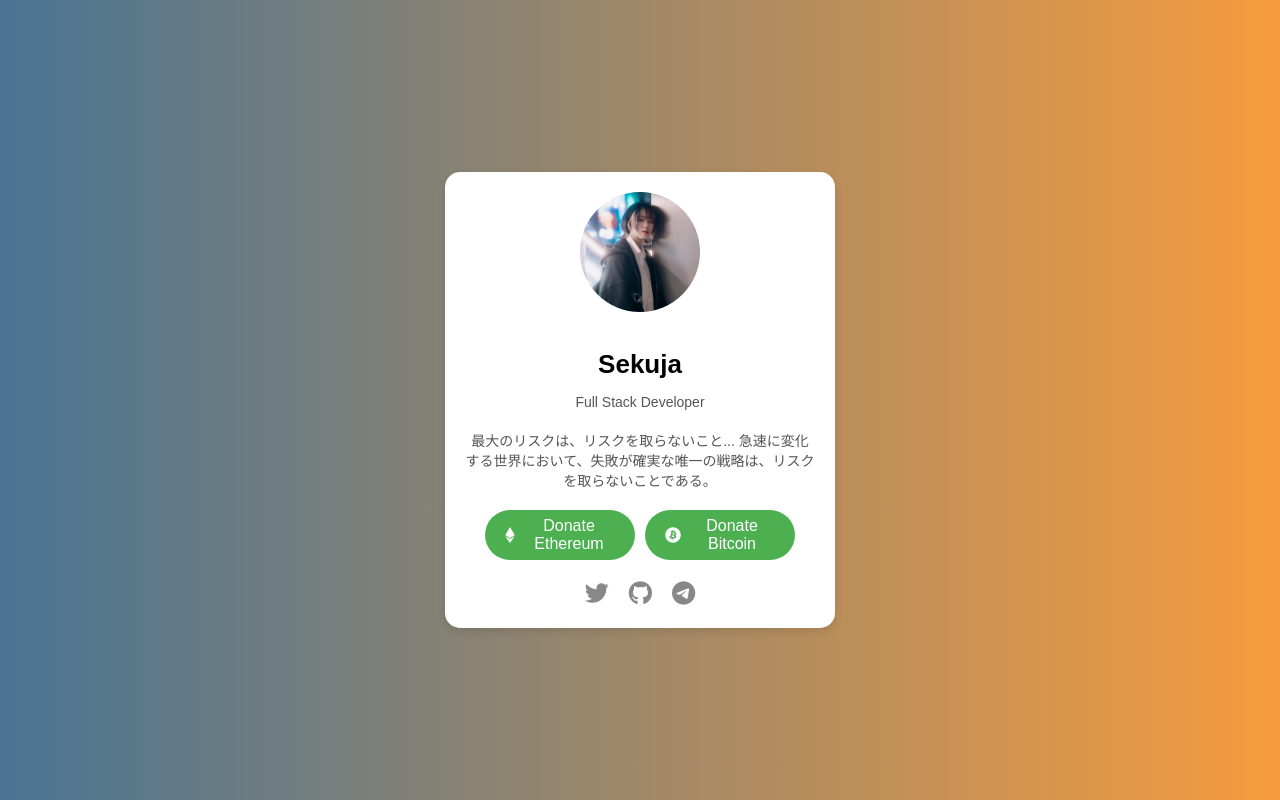
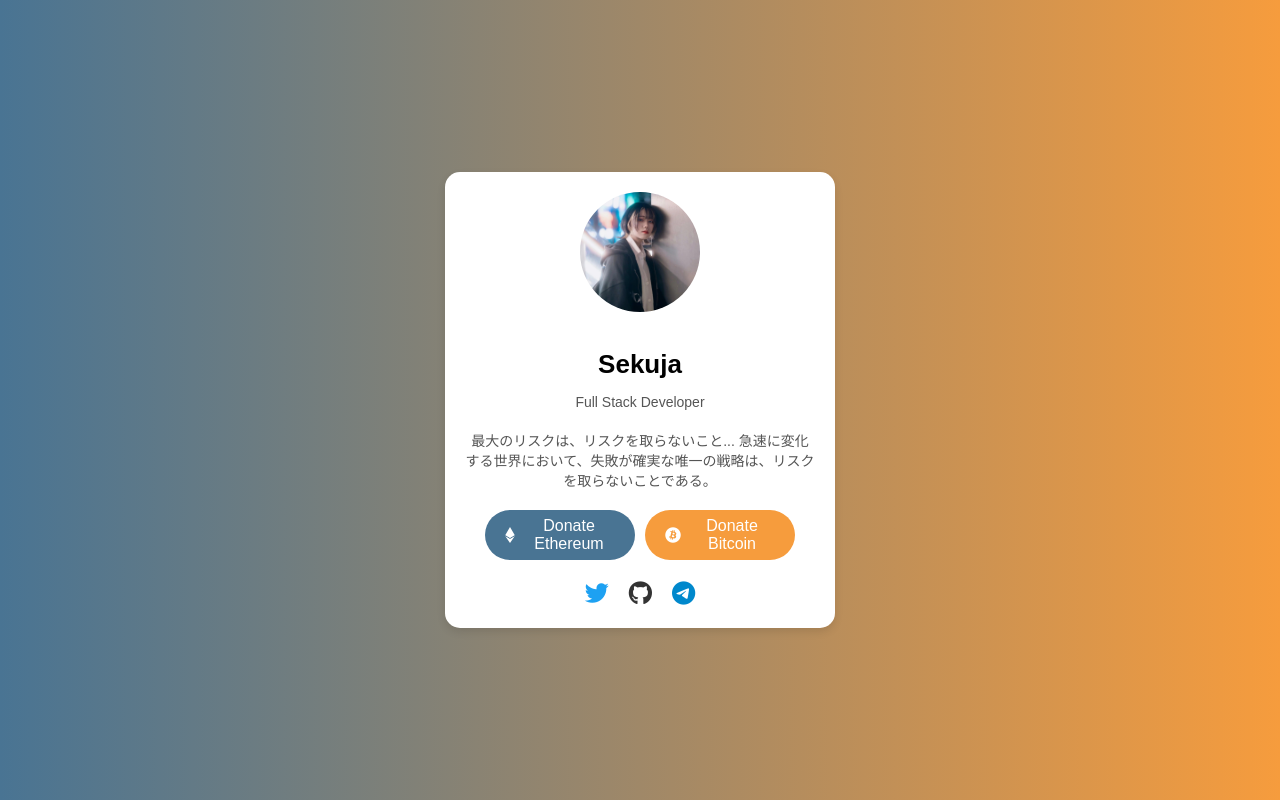
Before and after one commit to sekuja/sekuja.github.io, a plain HTML site: page index.html in a window 1280 px wide. Drawn offline with Linux system fonts and the light colour scheme.

Commit message:
Change social media icon colors

```diff
--- a/index.html
+++ b/index.html
@@ -66,7 +66,6 @@
     }
 
     .donation-buttons button {
-      background-color: #4CAF50;
       color: white;
       text-decoration: none;
       padding: 10px 20px;
@@ -83,8 +82,15 @@
       justify-content: center; /* Center align text and icon */
     }
 
+    #ethereum-btn {
+      background-color: #497493;
+    }
+
+    #bitcoin-btn {
+      background-color: #f69c3d;
+    }
+
     .donation-buttons button:hover {
-      background-color: #45a049;
       transform: translateY(-5px);
     }
 
@@ -96,13 +102,23 @@
     }
 
     .social-icons a {
-      color: #888;
       font-size: 24px;
       transition: color 0.3s ease, transform 0.3s;
     }
 
+    .social-icons a.twitter {
+      color: #1DA1F2;
+    }
+
+    .social-icons a.github {
+      color: #333;
+    }
+
+    .social-icons a.telegram {
+      color: #0088cc;
+    }
+
     .social-icons a:hover {
-      color: #333;
       transform: scale(1.2);
     }
   </style>
@@ -119,9 +135,9 @@
       <button id="bitcoin-btn"><i class="fab fa-bitcoin"></i> Donate Bitcoin</button>
     </div>
     <div class="social-icons">
-      <a href="https://x.com/0xSekuja" target="_blank"><i class="fab fa-twitter"></i></a>
-      <a href="https://github.com/sekuja" target="_blank"><i class="fab fa-github"></i></a>
-      <a href="https://t.me/sekuja" target="_blank"><i class="fab fa-telegram"></i></a>
+      <a href="https://x.com/0xSekuja" target="_blank" class="twitter"><i class="fab fa-twitter"></i></a>
+      <a href="https://github.com/sekuja" target="_blank" class="github"><i class="fab fa-github"></i></a>
+      <a href="https://t.me/sekuja" target="_blank" class="telegram"><i class="fab fa-telegram"></i></a>
     </div>
   </div>
 
```
